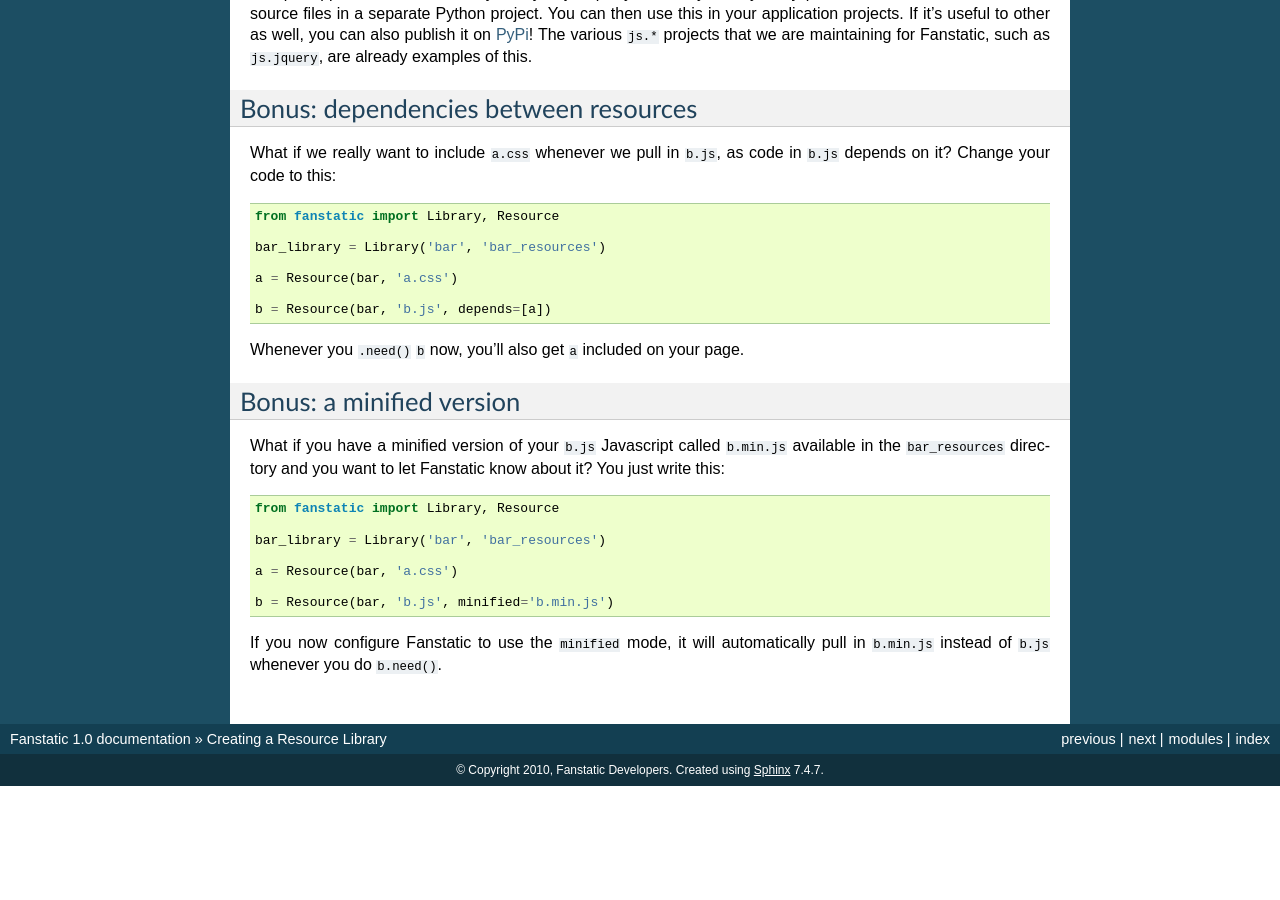
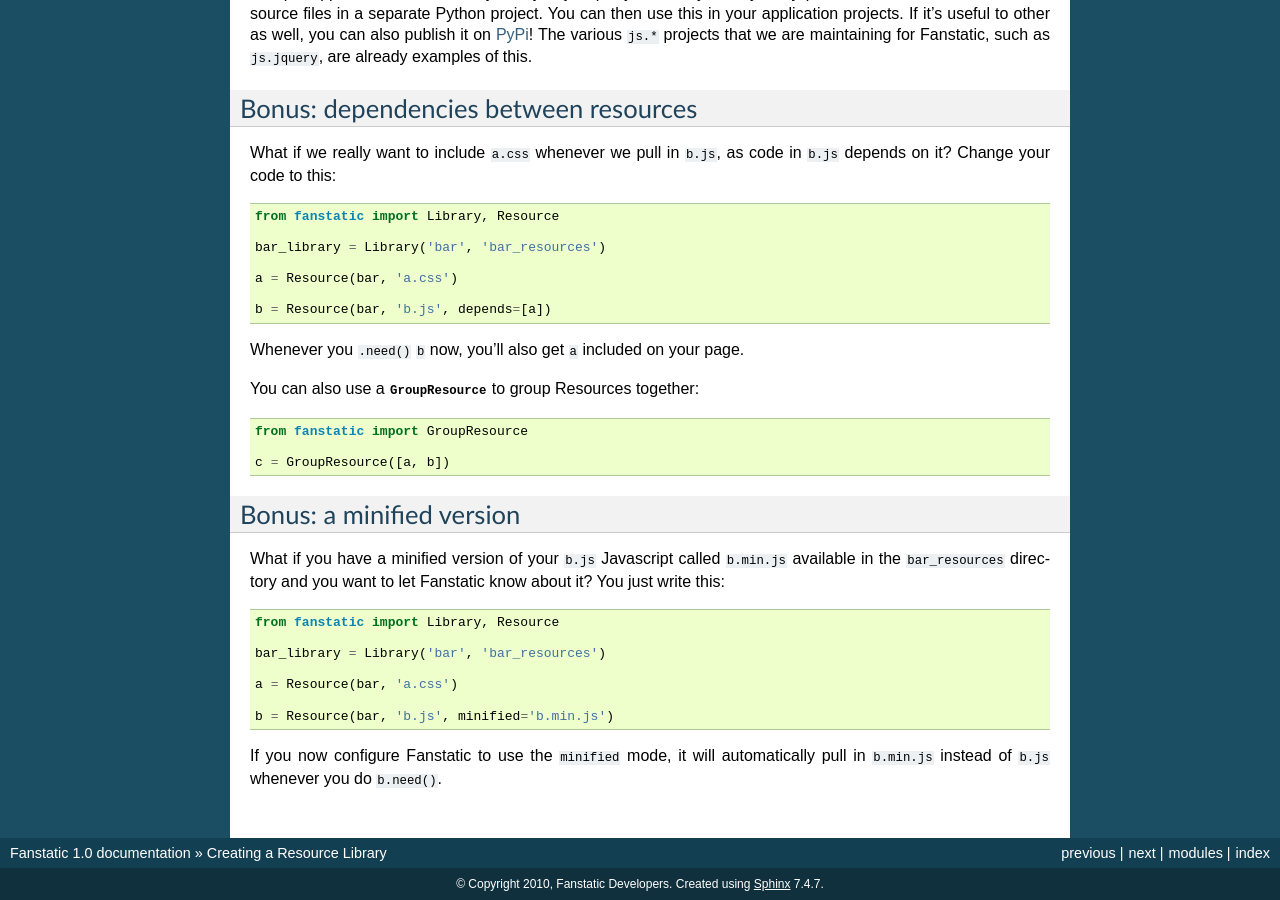
Before and after one commit to zopefoundation/fanstatic, a Sphinx documentation site: the page built from doc/library.rst, in a window 1280 px wide and 900 px high, scrolled down 2332 px. Built offline with Sphinx 7.4.7, drawn with Linux system fonts in a browser that asks for light colours; before the commit the page ends 3118 px from its top, so only the background shows below that.

Commit message:
Add documentation about GroupResources.

```diff
--- a/doc/library.rst
+++ b/doc/library.rst
@@ -167,6 +167,12 @@ What if we really want to include ``a.css`` whenever we pull in
 Whenever you ``.need()`` ``b`` now, you'll also get ``a`` included on
 your page.
 
+You can also use a :py:class:`GroupResource` to group Resources together::
+
+  from fanstatic import GroupResource
+
+  c = GroupResource([a, b])
+
 Bonus: a minified version
 -------------------------
 
```
